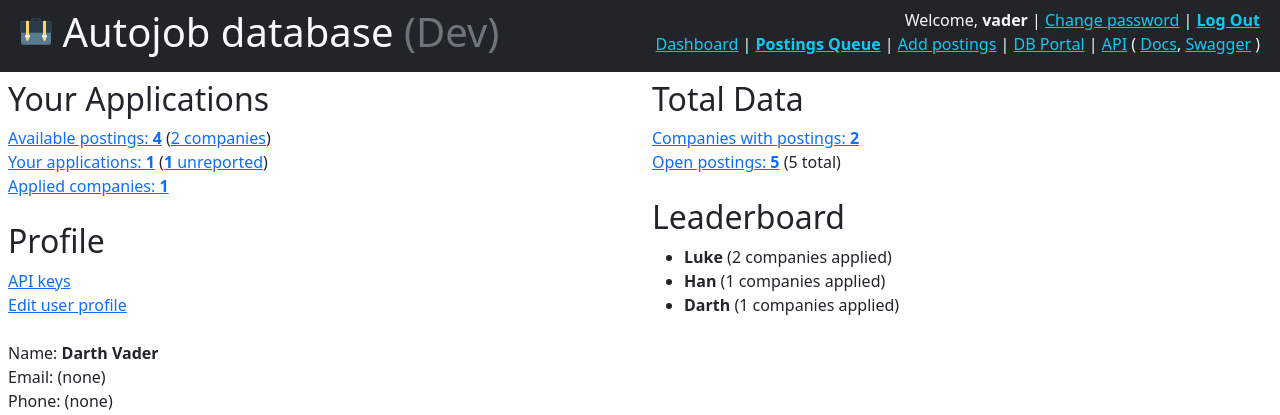
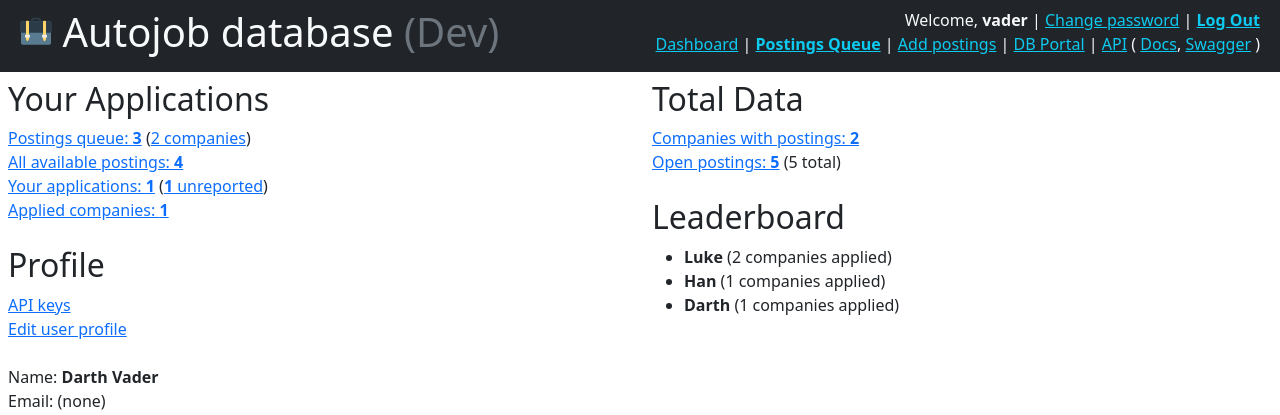
Before and after one commit to smkent/jobdb, a Django app: page / in a window 1280 px wide. Shown: the top 415 px of the page. Run offline with Django 5.2, Linux system fonts and the light colour scheme; a user stored in the database is signed in; data comes from the database, SQL or seed files in the repository; parts of the project's set-up code (start-up, migrations or seed data) failed here and were passed over; some libraries are stand-ins or nearby versions.

Commit message:
Use company-oriented queue QuerySet for main postings queue
The full queue is still available at a new endpoint

```diff
--- a/jobdb/main/templates/main/index.html
+++ b/jobdb/main/templates/main/index.html
@@ -5,8 +5,9 @@
     <div class="row">
       <div class="col">
         <h2>Your Applications</h2>
-        <a href="{% url 'queue_htmx' %}">Available postings: <b>{{ posting_queue.count }}</b></a>
+        <a href="{% url 'queue_htmx' %}">Postings queue: <b>{{ company_posting_queue.count }}</b></a>
         (<a href="{% url 'queue_by_company_htmx' %}">{{ posting_queue_companies.count }} companies</a>)<br />
+        <a href="{% url 'full_queue_htmx' %}">All available postings: <b>{{ posting_queue.count }}</b></a><br />
         <a href="{% url 'application_htmx' %}">Your applications: <b>{{ your_apps.count }}</b></a>
         {% if unreported_apps_count %}
           (<a href="{% url 'application_htmx' %}?reported=false"><b>{{ unreported_apps_count }}</b> unreported</a>)
--- a/jobdb/main/urls.py
+++ b/jobdb/main/urls.py
@@ -27,6 +27,11 @@ urlpatterns = [
     ),
     path("queue", views.QueueHTMxTableView.as_view(), name="queue_htmx"),
     path(
+        "queue/full",
+        views.FullQueueHTMxTableView.as_view(),
+        name="full_queue_htmx",
+    ),
+    path(
         "queue/by_company",
         views.QueueCompanyCountHTMxTableView.as_view(),
         name="queue_by_company_htmx",
--- a/jobdb/main/views.py
+++ b/jobdb/main/views.py
@@ -30,6 +30,7 @@ from .forms import (
 from .models import Application, Company, Posting, User
 from .query import (
     companies_with_counts,
+    company_posting_queue_set,
     posting_queue_companies_count,
     posting_queue_set,
     user_application_companies,
@@ -74,6 +75,7 @@ class IndexView(BaseView, TemplateView):
         your_apps = Application.objects.filter(user=self.request.user)
         your_apps_company_count = user_application_companies(self.request.user)
         posting_queue = posting_queue_set(self.request.user, ordered=False)
+        company_posting_queue = company_posting_queue_set(self.request.user)
         posting_queue_companies = posting_queue_companies_count(
             self.request.user
         )
@@ -91,6 +93,7 @@ class IndexView(BaseView, TemplateView):
             "your_apps_company_count": your_apps_company_count,
             "unreported_apps_count": unreported_apps_count,
             "posting_queue": posting_queue,
+            "company_posting_queue": company_posting_queue,
             "posting_queue_companies": posting_queue_companies,
             "leaderboard": user_companies_leaderboard(),
         }
@@ -304,16 +307,25 @@ class ApplicationCompanyCountHTMxTableView(BaseHTMxTableView):
         return user_application_companies(self.request.user)
 
 
-class QueueHTMxTableView(BaseHTMxTableView):
-    template_table_title = "Postings queue"
-    template_table_htmx_route = "queue_htmx"
+class FullQueueHTMxTableView(BaseHTMxTableView):
+    template_table_title = "Full postings queue"
+    template_table_htmx_route = "full_queue_htmx"
     table_class = QueueHTMxTable
     filterset_class = PostingFilter
-    export_name = "postings_queue"
+    export_name = "full_postings_queue"
     action_links = [("Add postings", reverse_lazy("add_postings"))]
 
     def get_queryset(self) -> QuerySet:
-        return posting_queue_set(self.request.user, ordered=True)
+        return posting_queue_set(self.request.user)
+
+
+class QueueHTMxTableView(FullQueueHTMxTableView):
+    template_table_title = "Postings queue"
+    template_table_htmx_route = "queue_htmx"
+    export_name = "postings_queue"
+
+    def get_queryset(self) -> QuerySet:
+        return company_posting_queue_set(self.request.user)
 
 
 class PostingHTMxTableView(QueueHTMxTableView):
```
